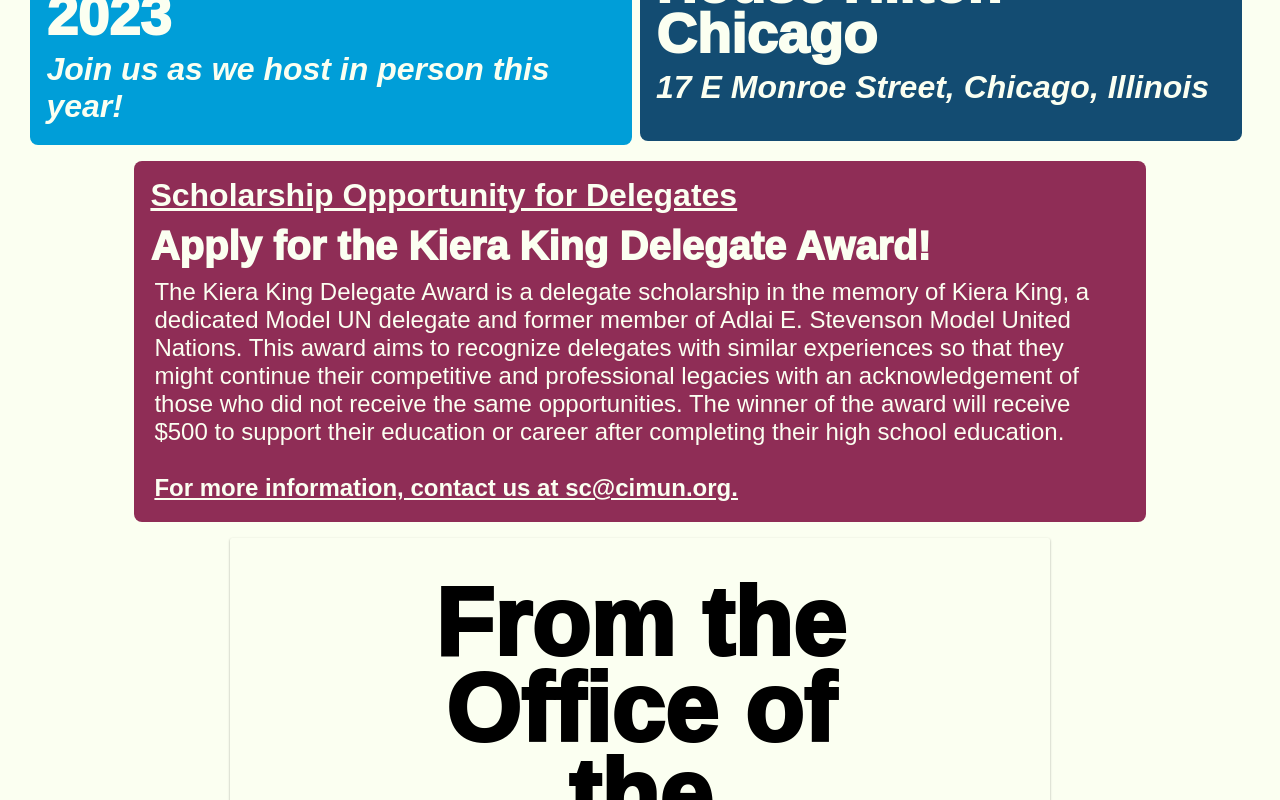
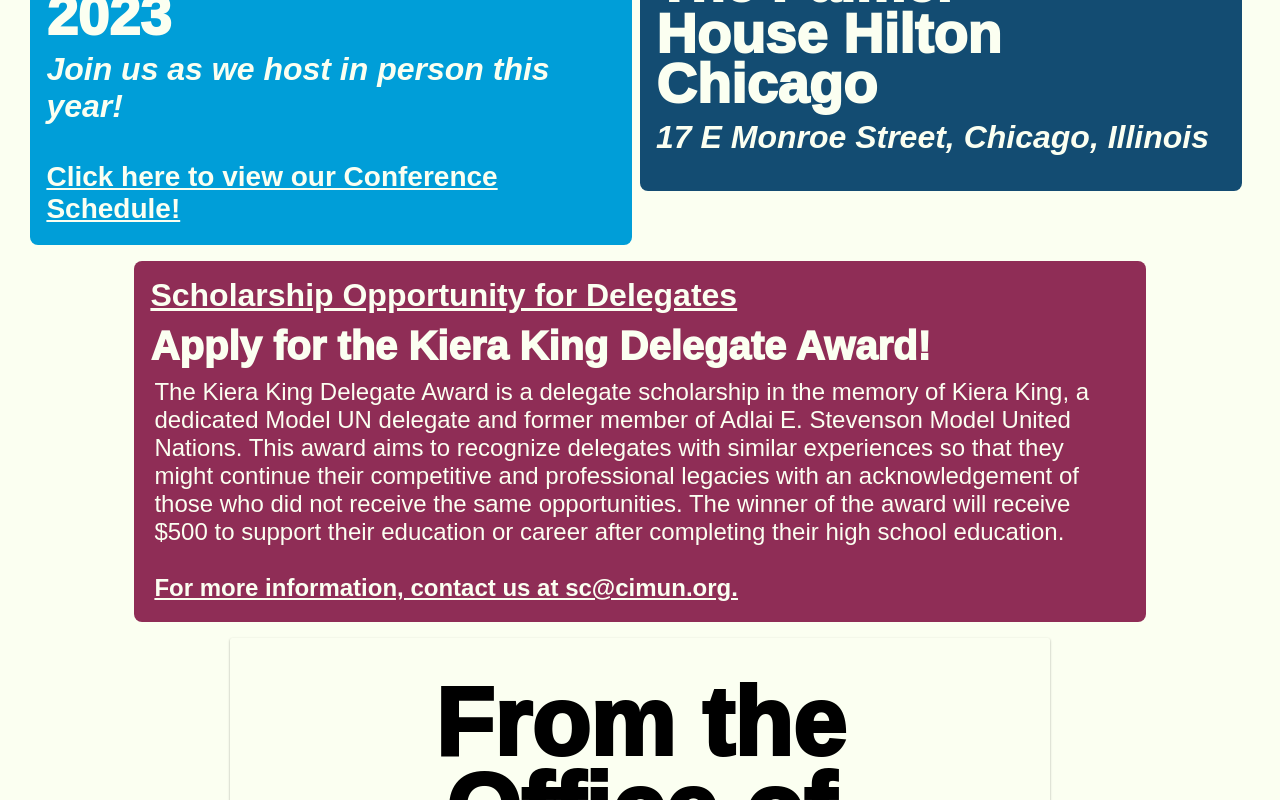
Before and after one commit to Model-UN/cimun-web, a Next.js app: page / in a window 1280 px wide. Shown: the part 960-1760 px from the top of the page. Built offline with nearby package versions, Linux system fonts and the light colour scheme.

Commit message:
Add conference scheduling details

```diff
--- a/components/footer/index.tsx
+++ b/components/footer/index.tsx
@@ -33,6 +33,13 @@
           <FootH2>CIMUN XIX</FootH2>
           <a href="/school-registration" rel="noopener noreferrer">
             School Registration
+          </a>
+          <a
+            href="CIMUN XIX Schedule.pdf"
+            target="_blank"
+            rel="noopener noreferrer"
+          >
+            Conference Schedule
           </a>
           <a href="DelegateGuide.pdf" target="_blank" rel="noopener noreferrer">
             Delegate Guide
--- a/components/infoColumns/index.tsx
+++ b/components/infoColumns/index.tsx
@@ -50,6 +50,24 @@
           >
             Join us as we host in person this year!
           </Body>
+          <Body
+            align="start"
+            self="center"
+            margins="0 0 0.25rem 0"
+            size="1.75rem"
+            styling="regular"
+            weight={900}
+            color={colors.ivory}
+          >
+            <br />
+            <a
+              href="CIMUN XIX Schedule.pdf"
+              target="_blank"
+              rel="noopener noreferrer"
+            >
+              Click here to view our Conference Schedule!
+            </a>
+          </Body>
         </CardContainer>
       </CardWrapper>
       <CardWrapper margins="0" direction="column">
```
Also changed, not shown: 1 other file (tests, documents, lock files or other folders).
